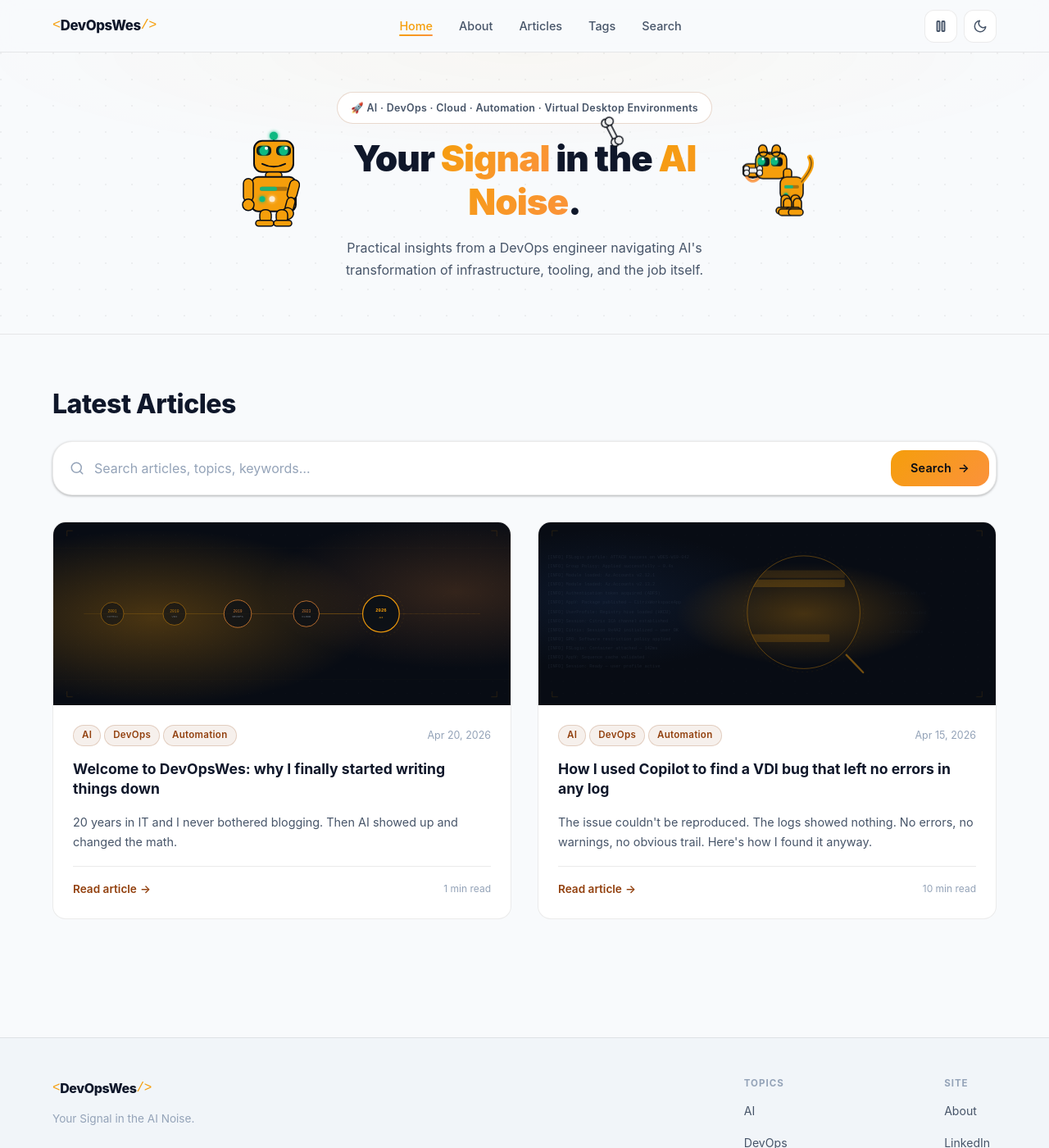
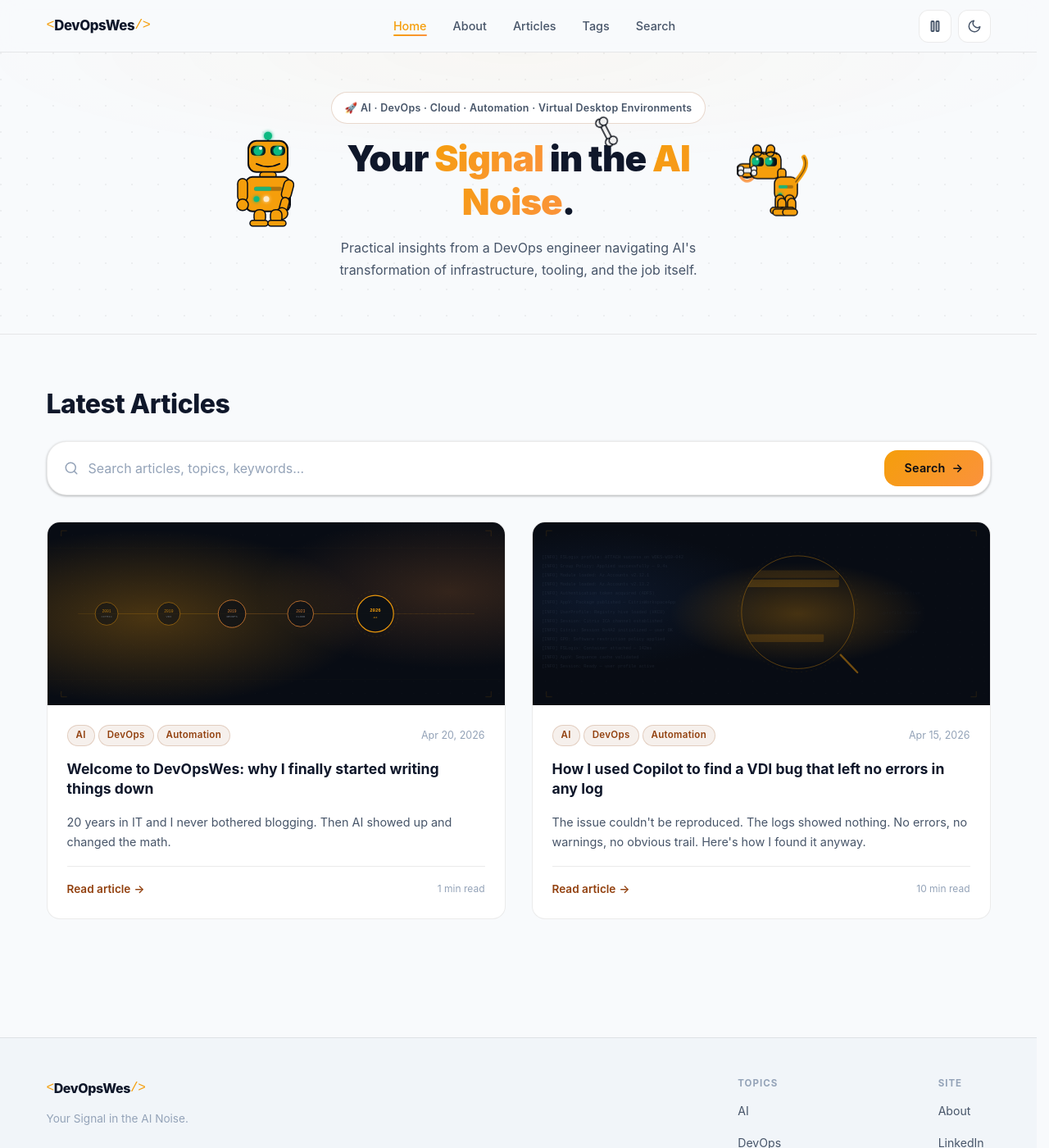
Before and after one commit to DevOpsWes/devopswes.github.io, a Jekyll site: the page built from index.html, in a window 1280 px wide and 1400 px high. Shown: the whole window at 82% size. Built offline with Jekyll 4.4.1, drawn with Linux system fonts in a browser that asks for light colours; the list of posts is cut into pages by our own code.

Commit message:
fix: add scrollbar-gutter stable to prevent header alignment shift
Pages without a scrollbar (Search) had the centered nav shift ~8px right
compared to pages where a scrollbar was visible. scrollbar-gutter: stable
reserves that space consistently across all pages.

Co-authored-by: Copilot <223556219+Copilot@users.noreply.github.com>

```diff
--- a/_sass/_base.scss
+++ b/_sass/_base.scss
@@ -38,6 +38,7 @@ html {
   scroll-behavior: smooth;
   font-size: 16px;
   -webkit-text-size-adjust: 100%;
+  scrollbar-gutter: stable; // prevents layout shift when scrollbar appears/disappears
 }
 
 body {
```
